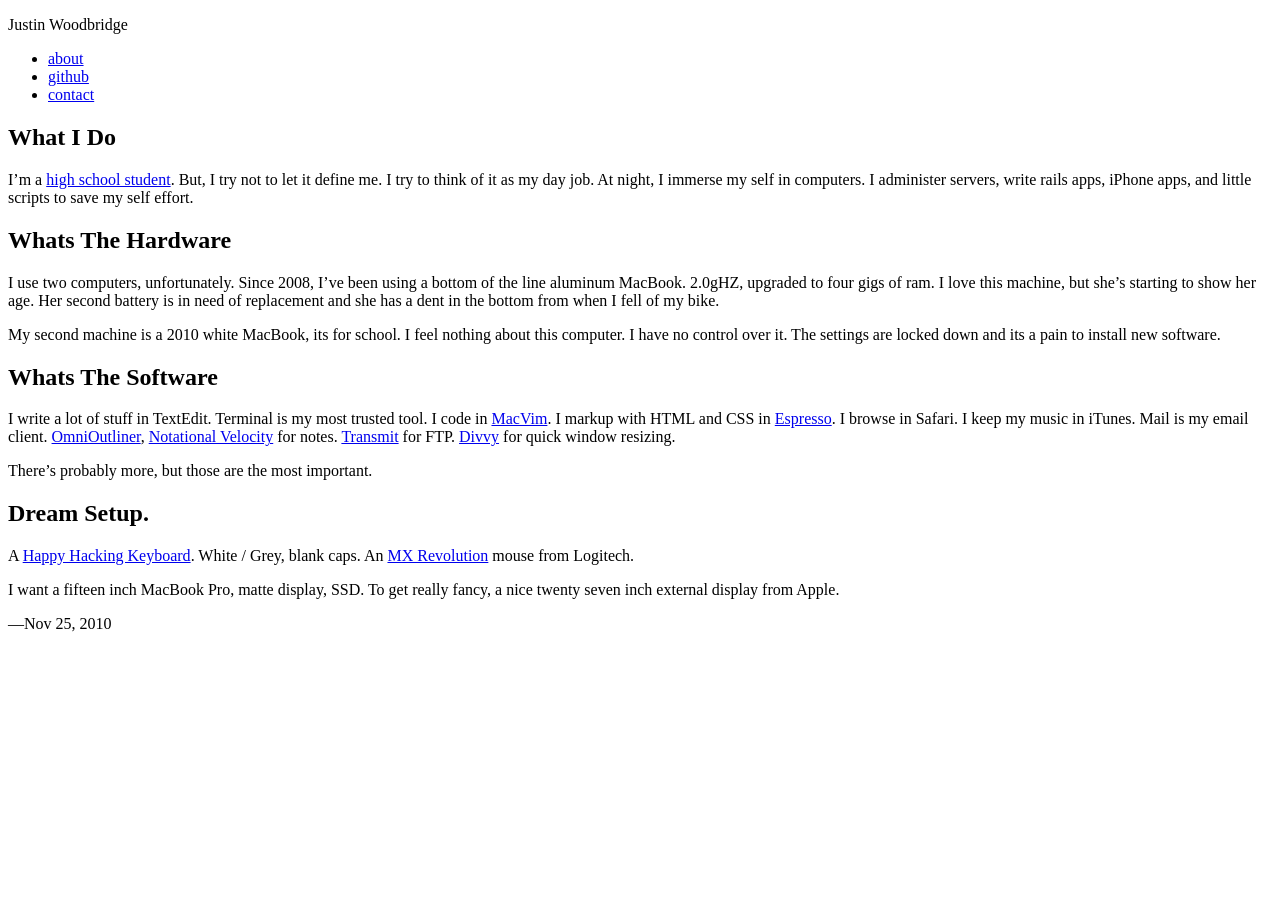
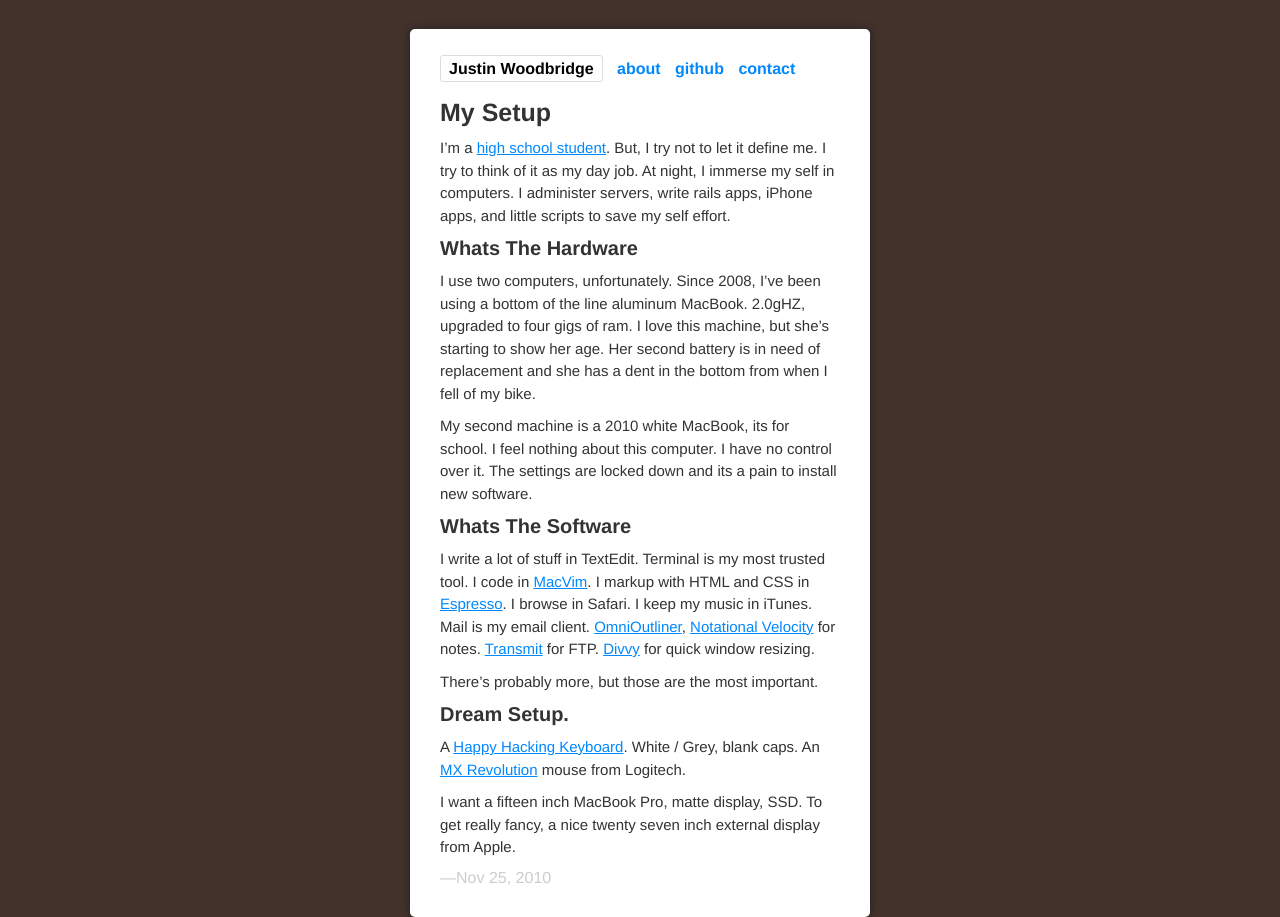
Before and after one commit to glitterfang/glitterfang.github.com, a Jekyll site: the page built from _posts/2010-11-25-my-setup.markdown, in a window 1280 px wide. Built offline with Jekyll 4.4.1, drawn with Linux system fonts in a browser that asks for light colours.

Commit message:
new theme, my setup.

```diff
--- a/_layouts/default.html
+++ b/_layouts/default.html
@@ -11,7 +11,7 @@
 <body>
 <div id="container">
   <div id="head">
-    <p id="bigman" class="button">Justin Woodbridge</p>
+    <a href="/" id="bigman" class="button">Justin Woodbridge</a>
 
     <ul id="links">
     <li><a href="/about.html">about</a>
--- a/_layouts/post.html
+++ b/_layouts/post.html
@@ -3,6 +3,8 @@
 ---
 
 <article class="post">
+  <h1>{{ page.title }}</h1>
+
   {{ content }}
 <time class="subtle" datetime="{{ page.date | date: "%Y-%m-%d" }}">
   &mdash;{{ page.date | date: "%b %d, %Y" }}
--- a/_posts/2010-09-8-zsh-home-bin.markdown
+++ b/_posts/2010-09-8-zsh-home-bin.markdown
@@ -1,6 +1,7 @@
 ---
 layout: post
 title: How To Get ~/bin In Your Path
+description: The solution to the problem that I struggled with for months.  Sometimes you just don't know what to search for.
 ---
 
 ## [{{ page.title }}]({{ page.url }})
--- a/_posts/2010-11-25-my-setup.markdown
+++ b/_posts/2010-11-25-my-setup.markdown
@@ -1,9 +1,10 @@
 ---
 layout: post
-title: Justin
+title: My Setup
+description: My hardware and my software.
 ---
 
-## What I Do
+
 I'm a [high school student](http://www.montessorihighschool.org/).
 But, I try not to let it define me.  I try to think of it as my day
 job.  At night, I immerse my self in computers.  I administer servers,
--- /dev/null
+++ b/css/v1.css
@@ -0,0 +1,156 @@
+/*
+  Created from two days effort.  November 24 to November 25 2010.
+  Copyright: Justin Woodbridge
+
+  PLEASE DONT STEAL MY HARD WORK.
+*/
+
+    * {
+      margin: 0;
+      padding: 0;
+    }
+
+    body {
+      background-color: #42322b;
+
+    }
+
+    #container {
+      width: 400px;
+      margin-left: auto;
+      margin-right: auto;
+      margin-top: 30px;
+      font-family: Helvetica Neue;
+      color: #333;
+      padding: 30px;
+      background-color: white;
+/*      height: 600px;*/
+     -webkit-border-radius:5px;
+       -webkit-box-shadow:0 -1px 0 #fff, 0 0 10px #222;
+    }
+
+    #main {
+      width: 500px;
+      float: left;
+    }
+
+    #sidebar {
+      width: 200px;
+      float: right;
+    }
+
+
+    p {
+      font-size: 15px;
+      line-height: 1.5em;
+      margin-bottom: 10px;
+    }
+
+  h1, h2 {
+   color: #333;
+  }
+
+    h1 {
+      font-size: 25px;
+    }
+
+    h1 a {
+      text-decoration: none;
+      font-size: 20px;
+    }
+
+    h2 {
+      font-size: 20px;
+}
+
+    a {
+      color: #0088FF;
+    }
+
+    a:hover {
+     color: #555;
+    }
+
+    #me {
+      font-size: 20px;;
+    }
+
+    .button {
+      border: 1px solid #DDD;
+      padding: .25em .5em;
+      text-decoration: none;
+      font-weight: bold;
+      -moz-border-radius: 3px;
+      -webkit-border-radius: 3px;
+    }
+
+    .button:hover {
+      border-color: #333;
+      background-color: #333;
+      color: #FFF;
+      text-shadow: 0 1px 0 #222;
+    }
+
+
+    #bigman {
+     width: 140px;
+     display: inline;
+   }
+
+   #head {
+    margin-bottom: 20px;;
+   }
+
+
+   .excerpt {
+      display: inline;
+   }
+
+  #links {
+    list-style: none;
+    display: inline;
+  }
+
+   #links li {
+    margin-left: 10px;
+    display: inline;
+   }
+
+   #links li a {
+     text-decoration: none;
+     font-weight: bold;
+   }
+
+   #fin {
+     text-align: center;
+     margin-top: 20px;
+     font-weight: bold;
+   }
+
+   .excerpt h1 a {
+     color: black;
+     border-bottom: 1px dashed #CCC;
+   }
+
+
+   .excerpt h1 a:hover {
+     color: #888;
+     border-bottom: 1px solid #CCC;
+   }
+
+   .post h1, .post h2 {
+     margin-bottom: 10px;
+   }
+
+   time {
+     color: #CCC;
+   }
+
+   #bigman  {
+    color: black;
+    font-size: 15x;
+   }
+
+   #bigman:hover {
+     color: white;
+   }
--- a/index.html
+++ b/index.html
@@ -8,4 +8,6 @@
     <h1><a href="{{ post.url }}">{{ post.title }}</a></h1>
     <p>{{ post.description }}</p>
   </div>
-{% end %}
+{% endfor %}
+
+<p id="fin">fin.</p>
```
